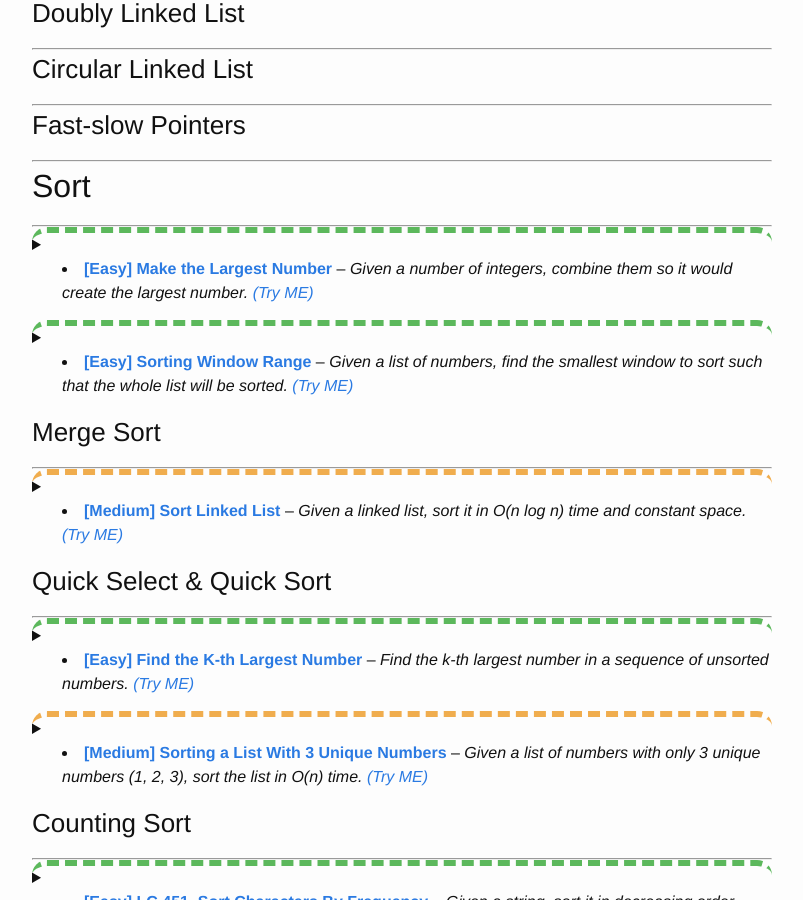
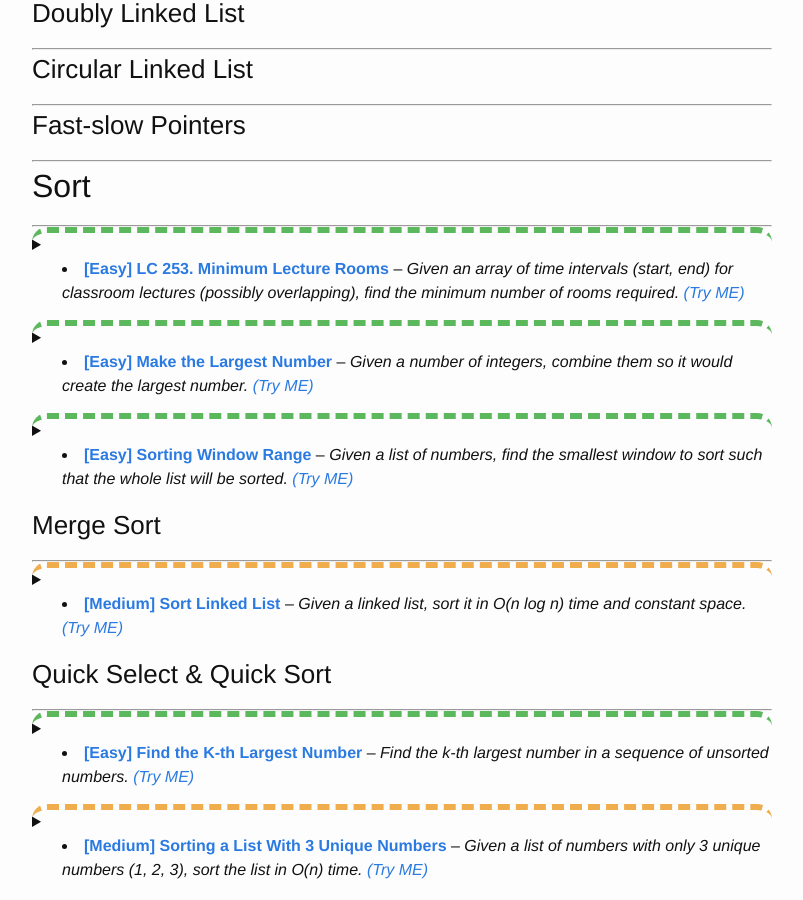
Before and after one commit to trsong/trsong.github.io, a Jekyll site: the page built from _posts/2019-04-01-DailyQuestionsByCategory.md, in a window 1280 px wide and 900 px high, scrolled down 4492 px. Shown: the whole window, without its empty margins (238-1041 px from the left). Built offline with Jekyll 4.4.1, drawn with Linux system fonts in a browser that asks for light colours.

Commit message:
Add previous quesiton to catetory

```diff
--- a/_posts/2019-04-01-DailyQuestionsByCategory.md
+++ b/_posts/2019-04-01-DailyQuestionsByCategory.md
@@ -653,6 +653,21 @@ B = 6 -> 3 -> 4
 
 ## Sort
 ---
+
+<details>
+<summary class="lc_e">
+
+- [**\[Easy\] LC 253. Minimum Lecture Rooms**](https://trsong.github.io/python/java/2020/08/02/DailyQuestionsAug/#aug-27-2020-lc-253-easy-minimum-lecture-rooms) -- *Given an array of time intervals (start, end) for classroom lectures (possibly overlapping), find the minimum number of rooms required.* [*\(Try ME\)*](https://repl.it/@trsong/Minimum-Required-Lecture-Rooms-1)
+
+</summary>
+<div>
+
+**Questions:** Given an array of time intervals `(start, end)` for classroom lectures (possibly overlapping), find the minimum number of rooms required.
+
+For example, given `[(30, 75), (0, 50), (60, 150)]`, you should return `2`.
+
+</div>
+</details>
 
 
 <details>
```
